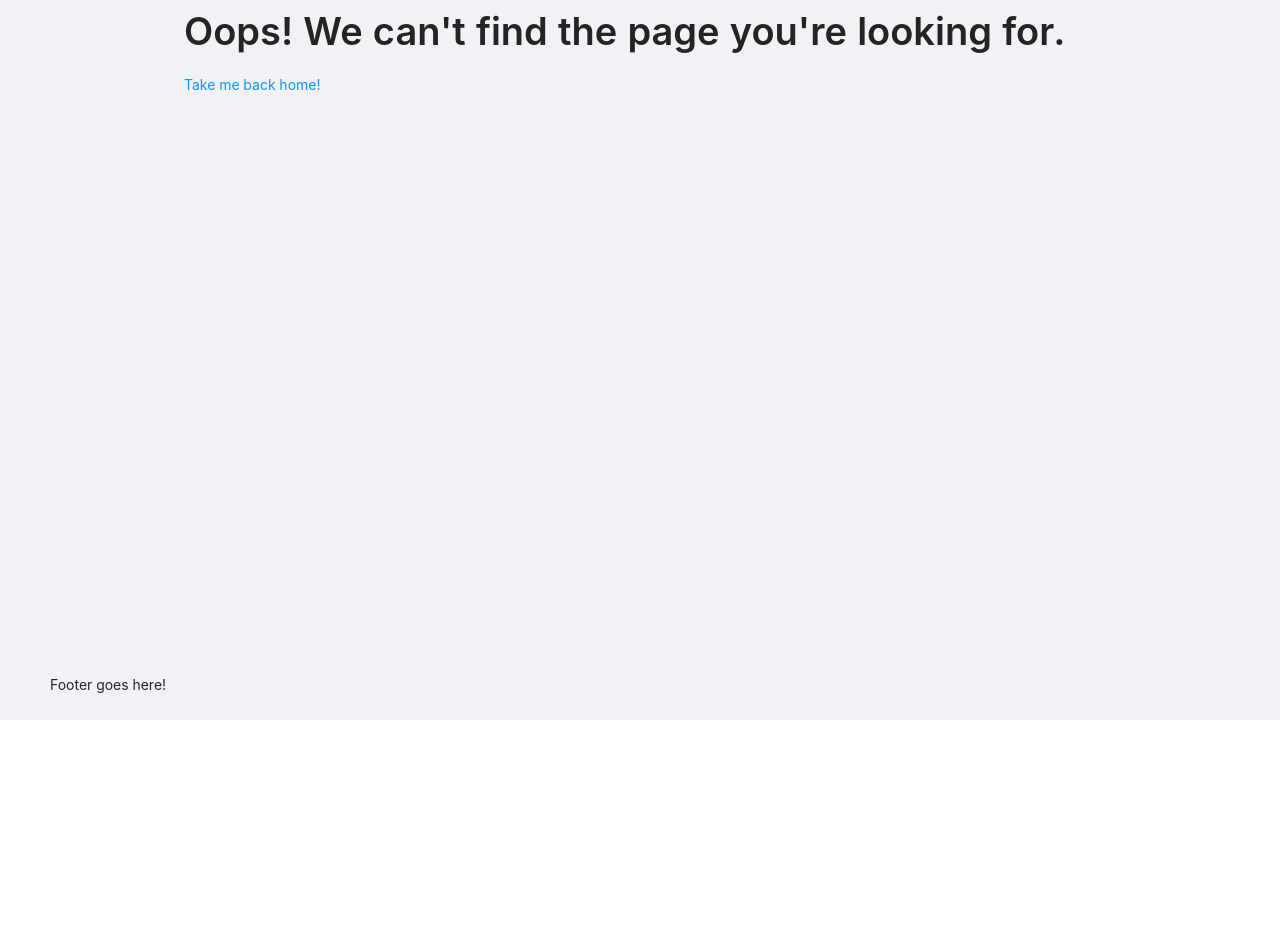
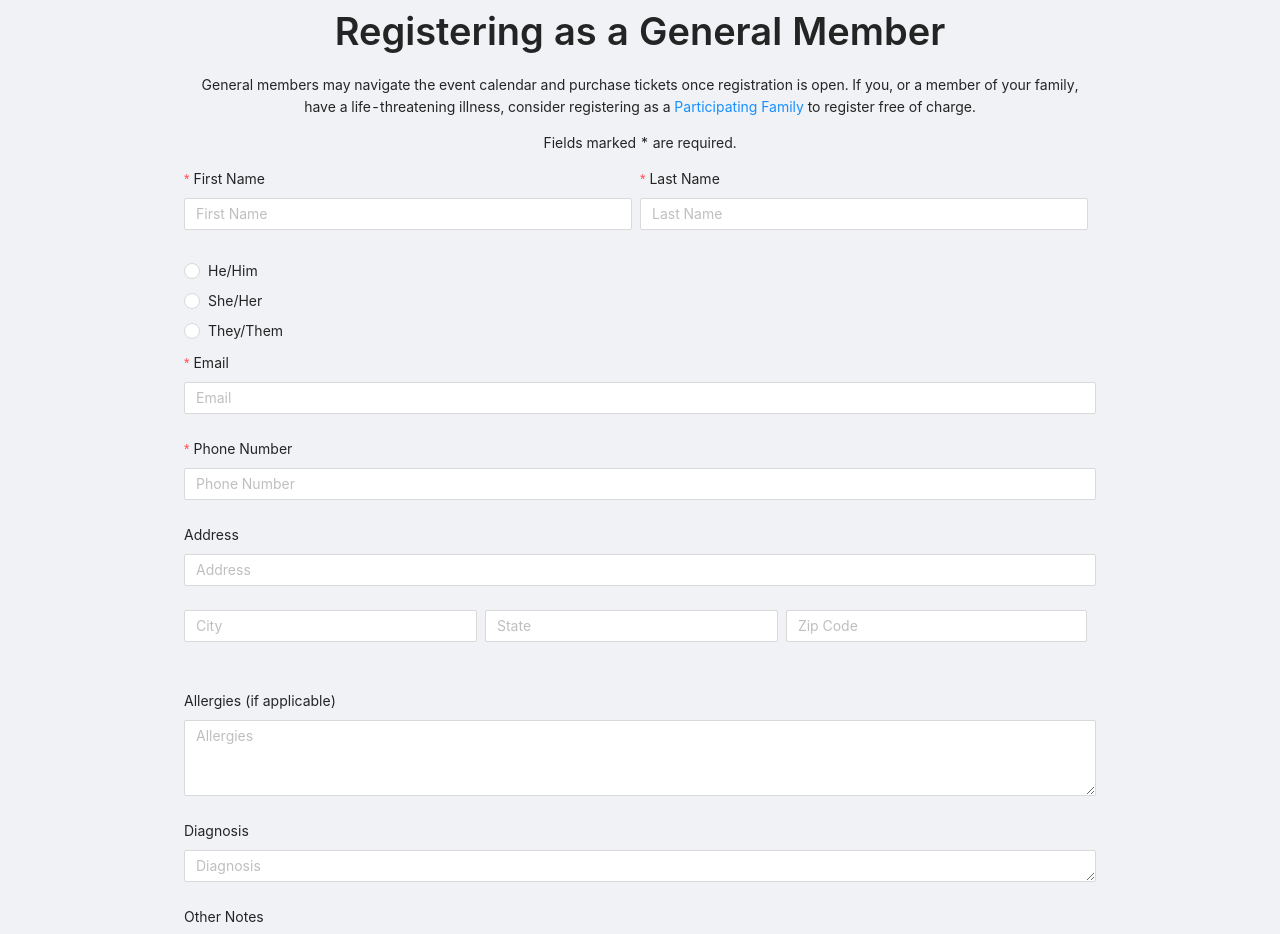
Before and after one commit to Code-4-Community/lucys-love-bus-frontend, a React (Create React App) app: page /signup-gm in a window 1280 px wide. Shown: the part 80-1014 px from the top of the page. Before the commit the page ends 800 px from the top, so only its background shows below. Built offline with nearby package versions, Linux system fonts and the light colour scheme.

Commit message:
created basic form and gm signup page

```diff
--- a/src/App.tsx
+++ b/src/App.tsx
@@ -8,6 +8,7 @@ import './App.less';
 import Home from './containers/home/Home';
 import BlockTemplate from './containers/template-1-col-block/Template';
 import GridTemplate from './containers/template-24-col-grid/Template';
+import SignupGM from './containers/signup-gm/SignupGM';
 
 import NotFound from './containers/not-found/NotFound';
 import NavBar from './components/NavBar';
@@ -34,6 +35,7 @@ const App: React.FC = () => {
                 <Route path="/" exact component={Home} />
                 <Route path="/block-template" exact component={BlockTemplate} />
                 <Route path="/grid-template" exact component={GridTemplate} />
+                <Route path="/signup-gm" exact component={SignupGM} />
                 <Route path="*" exact component={NotFound} />
               </Switch>
             </div>
--- /dev/null
+++ b/src/components/SignupForm.tsx
@@ -0,0 +1,147 @@
+import React from 'react';
+import { Button, Form, Input, Radio, Upload } from 'antd';
+
+const SignupForm: React.FC = () => {
+  const onFinish = (values: any) => {
+    // send data to redux
+  };
+
+  const radioStyle = {
+    display: 'block',
+    height: '30px',
+    lineHeight: '30px',
+  };
+
+  const { Dragger } = Upload;
+  const { TextArea } = Input;
+
+  return (
+      <Form
+          name="basic"
+          layout="vertical"
+          initialValues={{ remember: true }}
+          onFinish={onFinish}
+      >
+        <div>
+        <Form.Item
+            label="First Name"
+            name="firstName"
+            rules={[{ required: true, message: 'Please input your first name' }]}
+            style={{ display: 'inline-block', width: 'calc(50% - 8px)', margin: '0 8px 0px 0px' }}
+        >
+          <Input placeholder="First Name"/>
+        </Form.Item>
+
+        <Form.Item
+            label="Last Name"
+            name="lastName"
+            rules={[{ required: true, message: 'Please input your last name' }]}
+            style={{ display: 'inline-block', width: 'calc(50% - 8px)', margin: '0 8px 0px 0px' }}
+        >
+          <Input placeholder="Last Name"/>
+        </Form.Item>
+        </div>
+
+      <Radio.Group
+          style={{ margin: '16px 0px' }}>
+          <Radio style={radioStyle} value={1}>
+            He/Him
+          </Radio>
+          <Radio style={radioStyle} value={2}>
+            She/Her
+          </Radio>
+          <Radio style={radioStyle} value={4}>
+            They/Them
+          </Radio>
+        </Radio.Group>
+
+        <Form.Item
+          label="Email"
+          name="email"
+          rules={[{ required: true, message: 'Please input your email'}]}
+        >
+          <Input placeholder="Email"/>
+        </Form.Item>
+
+        <Form.Item
+          label="Phone Number"
+          name="phoneNumber"
+          rules={[{ required: true, message: 'Please input your phone number'}]}
+        >
+          <Input placeholder="Phone Number"/>
+        </Form.Item>
+
+        <Form.Item label="Address">
+          <Form.Item
+              name="address"
+              rules={[{ required: true, message: 'Please input your address'}]}
+          >
+            <Input placeholder="Address"/>
+          </Form.Item>
+          <Form.Item
+              name="city"
+              rules={[{ required: true, message: 'Please input city'}]}
+              style={{ display: 'inline-block', width: 'calc(33% - 8px)', margin: '0px 8px 0px 0px' }}
+          >
+            <Input placeholder="City"/>
+          </Form.Item>
+          <Form.Item
+              name="state"
+              rules={[{ required: true, message: 'Please input state'}]}
+              style={{ display: 'inline-block', width: 'calc(33% - 8px)', margin: '0 8px 0px 0px' }}
+          >
+            <Input placeholder="State"/>
+          </Form.Item>
+          <Form.Item
+              name="zip"
+              rules={[{ required: true, message: 'Please input zip code'}]}
+              style={{ display: 'inline-block', width: 'calc(33%)'}}
+          >
+            <Input placeholder="Zip Code"/>
+          </Form.Item>
+        </Form.Item>
+
+        <Form.Item
+            label="Allergies (if applicable)"
+            name="allergies"
+        >
+          <TextArea rows={3} placeholder="Allergies"/>
+        </Form.Item>
+
+        <Form.Item
+            label="Diagnosis"
+            name="diagnosis"
+        >
+          <TextArea rows={1} placeholder="Diagnosis"/>
+        </Form.Item>
+
+        <Form.Item
+            label="Other Notes"
+            name="otherNotes"
+        >
+          <TextArea rows={3} placeholder="Other Notes"/>
+        </Form.Item>
+
+        <Form.Item label="Upload Profile Picture">
+          <Dragger>
+            <p>Drag and Drop Image File to Upload (.jpeg, .png)</p>
+            <u>Or Browse Your Computer</u>
+          </Dragger>
+        </Form.Item>
+
+        <Form.Item>
+          <Button
+              style={{ display: 'inline-block', margin: '0 8px' }}>
+            Back
+          </Button>
+          <Button type="primary" htmlType="submit"
+                  style={{ display: 'inline-block', margin: '0 8px' }}>
+            Next
+          </Button>
+        </Form.Item>
+
+      </Form>
+  );
+};
+
+export default SignupForm;
--- /dev/null
+++ b/src/containers/signup-gm/SignupGM.tsx
@@ -0,0 +1,37 @@
+import React from 'react';
+import { Helmet } from 'react-helmet';
+import './signup-gm.less';
+import { Typography } from 'antd';
+import { Link } from 'react-router-dom';
+import SignupForm from '../../components/SignupForm';
+
+const { Title, Paragraph } = Typography;
+
+const SignupGM: React.FC = () => {
+  return (
+    <>
+      <Helmet>
+        <title>Sign Up - General Member</title>
+        <meta name="description" content="Description goes here." />
+      </Helmet>
+      <div className="content-container">
+
+        <div className="initial-text">
+          <Title>Registering as a General Member</Title>
+          <Paragraph>
+            General members may navigate the event calendar and purchase tickets once registration
+            is open.  If you, or a member of your family, have a life-threatening illness, consider
+            registering as a <Link to="/signup-pf" component={Typography.Link}>
+            Participating Family</Link> to register free of charge.
+          </Paragraph>
+          <Paragraph>Fields marked * are required.</Paragraph>
+        </div>
+
+        <SignupForm></SignupForm>
+
+      </div>
+    </>
+  );
+};
+
+export default SignupGM;
--- /dev/null
+++ b/src/containers/signup-gm/signup-gm.less
@@ -0,0 +1,10 @@
+.content-container {
+  display: block;
+  padding: 24px;
+  max-width: 960px;
+  margin: auto;
+}
+
+.initial-text {
+  text-align: center;
+}
```
